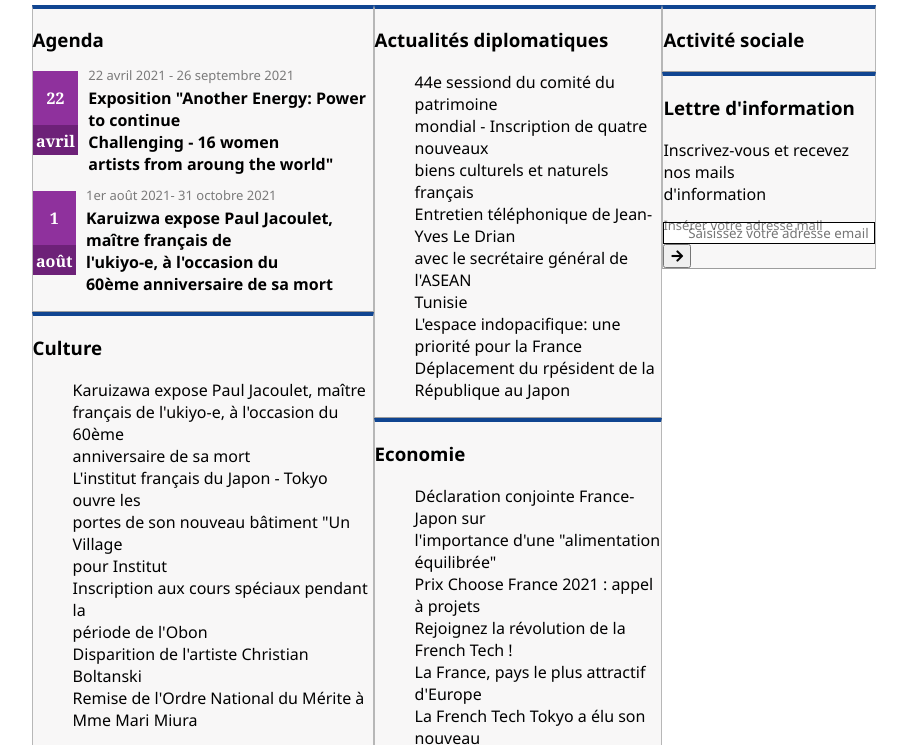
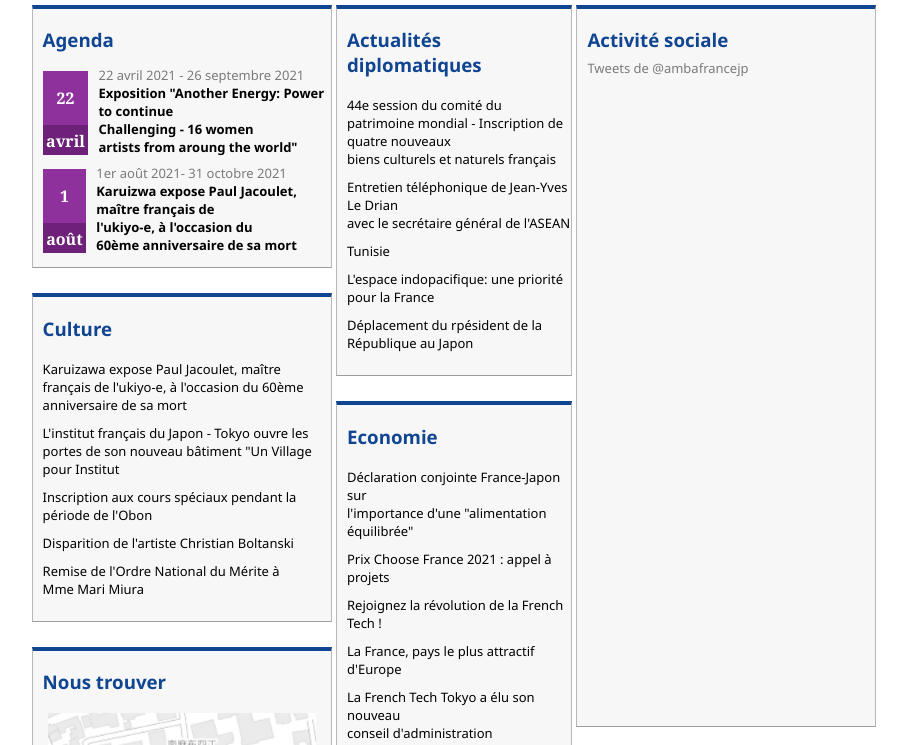
Before and after one commit to Nabi652/Projet-ambassade, a plain HTML site: page index.html in a window 1280 px wide. Shown: the part 1754-2499 px from the top of the page, without its empty margins (186-1093 px from the left). Drawn offline with Linux system fonts and the light colour scheme.

Commit message:
added last items of section

```diff
--- a/css/style.css
+++ b/css/style.css
@@ -347,6 +347,114 @@ span {
   border-right: 1px solid rgba(128, 128, 128, 0.541);
   border-bottom: 1px solid rgba(128, 128, 128, 0.753);
   background-color: #f8f7f7;
+  width: 300px;
+}
+
+.actualites-diplomatiques,
+.economie,
+.sciences-technologies {
+  width: 236px;
+}
+
+.culture,
+.noustrouver,
+.economie,
+.sciences-technologies {
+  margin-top: 25px;
+}
+
+.lettre-information {
+  margin-top: 60px;
+}
+
+/*------------ box ensemble2-3 -------------------*/
+
+.actualites-diplomatiques-h3,
+.economie-h3,
+.sciences-technologies-h3,
+.agenda-h3,
+.culture-h3,
+.noustrouver-h3,
+.activite-sociale-h3,
+.lettre-information-h3 {
+  padding-left: 10px;
+  color: #104591;
+}
+
+.actualites-diplomatiques-ul,
+.economie-ul,
+.sciences-technologies-ul,
+.culture-ul {
+  font-size: small;
+  padding: 0;
+}
+
+.actualites-diplomatiques-ul li,
+.economie-ul li,
+.sciences-technologies-ul li,
+.culture-ul li,
+.lettre-information-p {
+  padding-bottom: 10px;
+  padding-left: 10px;
+}
+
+.actualites-diplomatiques-ul li:hover,
+.economie-ul li:hover,
+.sciences-technologies-ul li:hover,
+.culture-ul li:hover {
+  text-decoration: underline;
+  cursor: pointer;
+  transition: 0.3s;
+}
+
+/* --------------- ensemble3-3 -----------------------*/
+
+.activite-sociale {
+  padding-bottom: 655px;
+}
+
+.lettre-information {
+  position: relative;
+}
+
+#lettre-info-span {
+  position: absolute;
+  top: -20px;
+  left: 10px;
+  color: #104591;
+}
+
+input {
+  margin-top: 10px;
+  margin-left: 15px;
+  margin-bottom: 15px;
+  width: 220px;
+}
+
+button {
+  margin-left: -4px;
+  border: none;
+  background: white;
+  color: #104591;
+}
+
+.activite-sociale {
+  position: relative;
+}
+
+#activite-sociale-span {
+  top: 50px;
+  left: 10px;
+  position: absolute;
+}
+
+/* ------------------------- image google map ---------------*/
+
+.img-noustrouver {
+  width: 90%;
+  margin-left: 15px;
+  padding-bottom: 10px;
+  cursor: pointer;
 }
 
 /* ----------------- bloc violet date ---------------------*/
@@ -354,6 +462,12 @@ span {
   width: 60px;
   height: 80px;
   background-color: #8f319d;
+  margin-left: 10px;
+}
+
+.text-agenda1,
+.text-agenda2 {
+  font-size: small;
 }
 
 .day,
@@ -398,4 +512,5 @@ span {
   display: flex;
   width: 66%;
   margin: auto;
+  justify-content: space-between;
 }
--- a/index.html
+++ b/index.html
@@ -242,7 +242,7 @@
 <section class="box-infos2">
   <div class="ensemble1-3">
 <div class="agenda">
-  <h3>Agenda</h3>
+  <h3 class="agenda-h3">Agenda</h3>
 
   <div class="agenda1-2">
   <div class="bloc-violet">
@@ -253,7 +253,7 @@
 </div>
 <div class="ensemble-agenda1-2">
   <span id="agenda-date1">22 avril 2021 - 26 septembre 2021</span>
-  <p>Exposition "Another Energy: Power to continue <br>
+  <p class="text-agenda1">Exposition "Another Energy: Power to continue <br>
   Challenging - 16 women <br>
   artists from aroung the world"</p>
 </div>
@@ -267,7 +267,7 @@
   </div>
   <div class="ensemble-agenda2-2">
   <span id="agenda-date2">1er août 2021- 31 octobre 2021</span>
-  <p>Karuizwa expose Paul Jacoulet, maître français de <br>
+  <p class="text-agenda2">Karuizwa expose Paul Jacoulet, maître français de <br>
   l'ukiyo-e, à l'occasion du <br>
   60ème anniversaire de sa mort</p>
 </div>
@@ -275,8 +275,8 @@
 </div>
 
 <div class="culture">
-  <h3>Culture</h3>
-  <ul>
+  <h3 class="culture-h3">Culture</h3>
+  <ul class="culture-ul">
     <li>Karuizawa expose Paul Jacoulet, maître <br>
     français de l'ukiyo-e, à l'occasion du 60ème <br>
     anniversaire de sa mort</li>
@@ -292,7 +292,7 @@
 </div>
 
 <div class="noustrouver">
-  <h3>Nous trouver</h3>
+  <h3 class="noustrouver-h3">Nous trouver</h3>
   <img src="./assets/noustrouver.PNG" alt="carte openstreetmap" class="img-noustrouver">
 </div>
 </div>
@@ -300,9 +300,9 @@
 <div class="ensemble2-3">
 
 <div class="actualites-diplomatiques">
-  <h3>Actualités diplomatiques</h3>
-  <ul>
-    <li>44e sessiond du comité du patrimoine <br>
+  <h3 class="actualites-diplomatiques-h3">Actualités diplomatiques</h3>
+  <ul class="actualites-diplomatiques-ul">
+    <li>44e session du comité du patrimoine
     mondial - Inscription de quatre nouveaux <br>
     biens culturels et naturels français</li>
     <li>Entretien téléphonique de Jean-Yves Le Drian <br>
@@ -314,8 +314,8 @@
 </div>
 
 <div class="economie">
-  <h3>Economie</h3>
-  <ul>
+  <h3 class="economie-h3">Economie</h3>
+  <ul class="economie-ul">
     <li>Déclaration conjointe France-Japon sur <br>
     l'importance d'une "alimentation équilibrée"</li>
     <li>Prix Choose France 2021 : appel à projets</li>
@@ -327,8 +327,8 @@
 </div>
 
 <div class="sciences-technologies">
-  <h3>Sciences et technologies</h3>
-  <ul>
+  <h3 class="sciences-technologies-h3">Sciences et technologies</h3>
+  <ul class="sciences-technologies-ul">
     <li>Edition 2021 du concours d'images <br>
     scientifiques France-Japon: ouverture de <br>
     l'appel à candidatures</li>
@@ -348,15 +348,15 @@
 <div class="ensemble3-3">
 
 <div class="activite-sociale">
-  <h3>Activité sociale</h3>
-  <span>Tweets de @ambafrancejp</span>
+  <h3 class="activite-sociale-h3">Activité sociale</h3>
+  <span id="activite-sociale-span">Tweets de @ambafrancejp</span>
 </div>
 <div class="lettre-information">
-  <h3>Lettre d'information</h3>
-  <p>Inscrivez-vous et recevez nos mails <br>
+  <h3 class="lettre-information-h3">Lettre d'information</h3>
+  <p class="lettre-information-p">Inscrivez-vous et recevez nos mails <br>
   d'information</p>
   <form action="">
-    <span>Insérer votre adresse mail</span>
+    <span id="lettre-info-span">Insérer votre adresse mail</span>
     <input type="text" placeholder="
     Saisissez votre adresse email">
     <button><i class="fas fa-arrow-right"></i></button>
```
